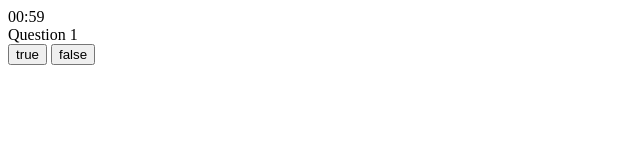
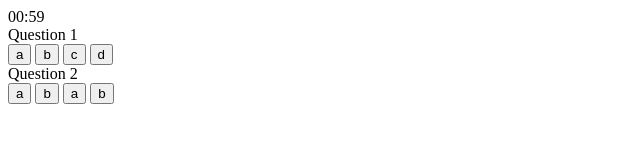
Before and after one commit to nic-miesmer/TriviaGame, a plain HTML site: page index.html in a window 1280 px wide. Shown: the whole page, without its empty margins (0-640 px from the left). Drawn offline with nearby package versions, Linux system fonts and the light colour scheme.

Commit message:
added some more html

```diff
--- a/assets/javascript/app.js
+++ b/assets/javascript/app.js
@@ -1,11 +1,18 @@
 
 var playerAnswers = [""];
-var correctAnswers = [true];
+var correctAnswers = ["a"];
 
 
 
 //call from click event
-var answerQuestion = function() {
+var answerQuestion = function(event) {
+
+
+    console.log(event.currentTarget.value);
+
+    playerAnswers[event.currentTarget.id] = event.currentTarget.value;
+
+    console.log(playerAnswers)
 
     //click button add add it's value to the playerAnswer array
     //some how record button's question number, to use as index.
@@ -25,6 +32,7 @@ var checkAnswers = function(){
 }
 
 
-$('#buttons1').on ('click','button', function(){
+$('#buttons1').on ('click','button', function(event){
+    answerQuestion(event);
    console.log(this.value)
   });
--- a/index.html
+++ b/index.html
@@ -15,12 +15,24 @@
                 <div id="buttons1">
                     Question 1
                     <br>
-                    <button id="q1" value="1">true</button>
-                    <button id="q1" value="2">false</button>
+                    <button id="0" value="a">a</button>
+                    <button id="0" value="b">b</button>
+                    <button id="0" value="a">c</button>
+                    <button id="0" value="b">d</button>
+                </div>
+        </div>
 
-                </div>
+        <div id="question2">
 
-        </div>
+            <div id="buttons2">
+                Question 2
+                <br>
+                <button id="1" value="a">a</button>
+                <button id="1" value="b">b</button>
+                <button id="1" value="c">a</button>
+                <button id="1" value="d">b</button>
+            </div>
+    </div>
 
 
 
```
